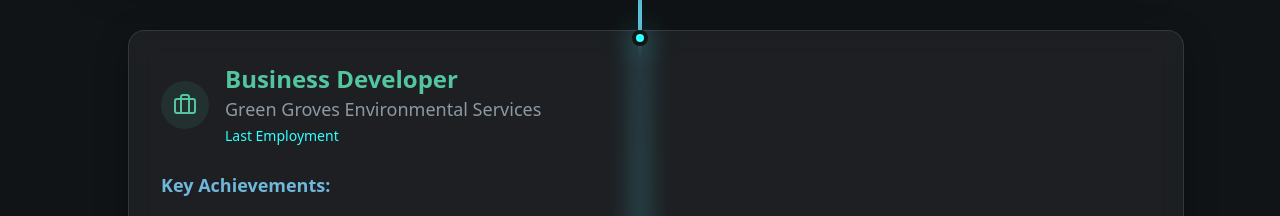
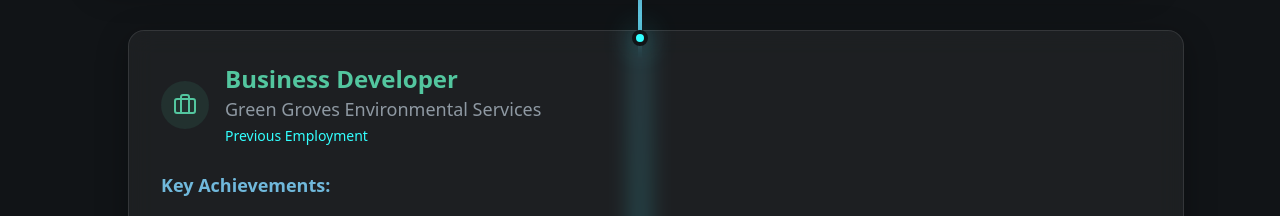
Before and after one commit to shudgum/baderalqahtani, a React (Vite) app: page / in a window 1280 px wide. Shown: the part 3300-3516 px from the top of the page. Built offline with nearby package versions, Linux system fonts and the light colour scheme.

Commit message:
Update Experience Section
Update "Last Employment" to "Previous Employment" in the Experience section.

```diff
--- a/src/components/Experience.tsx
+++ b/src/components/Experience.tsx
@@ -31,7 +31,7 @@ const experiences = [
   {
     role: "Business Developer",
     company: "Green Groves Environmental Services",
-    period: "Last Employment",
+    period: "Previous Employment",
     type: "development",
     icon: Briefcase,
     achievements: [
```
